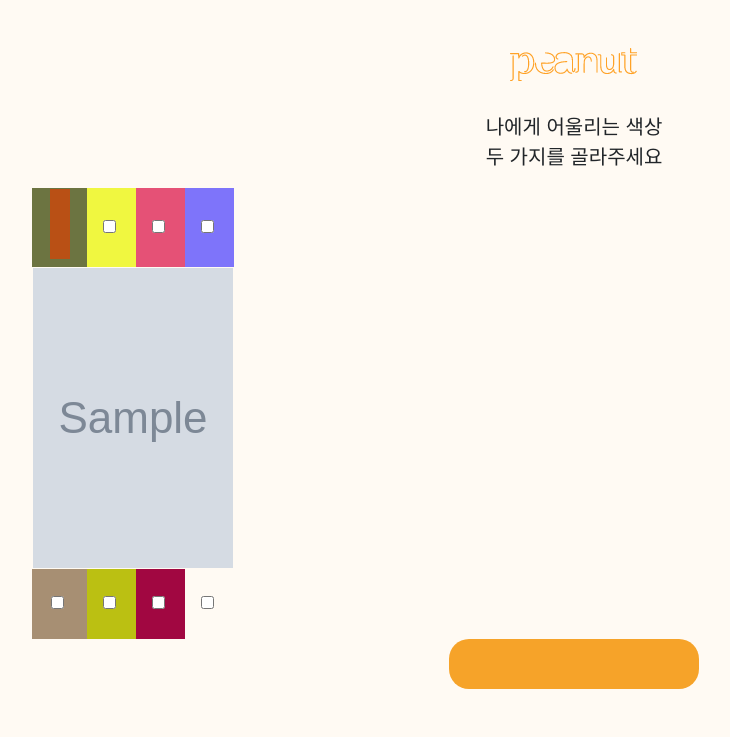
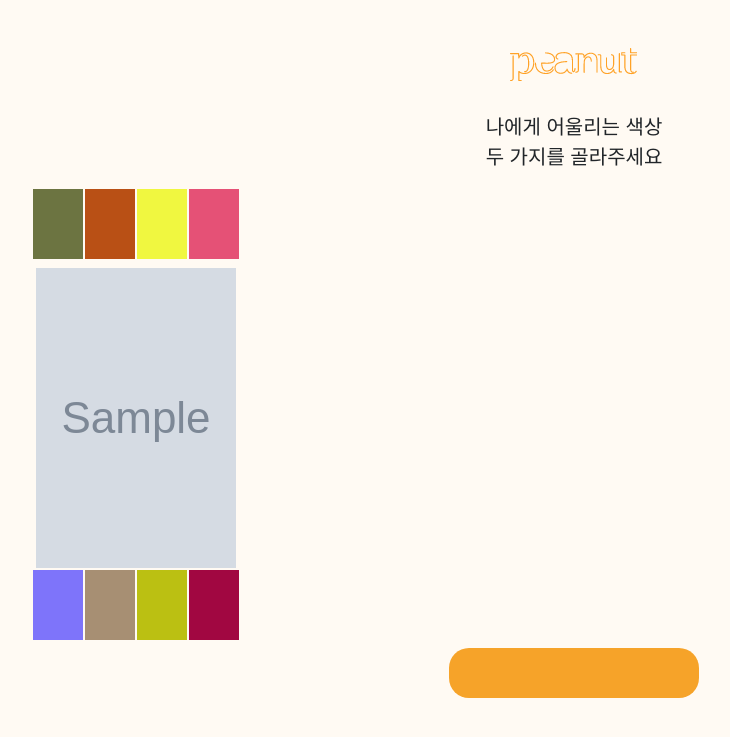
Before and after one commit to moongpom/dalc-peanut, a Django app: template personal/templates/colorSelect.html in a window 1280 px wide. Shown: the top 737 px of the page, without its empty margins (66-796 px from the left). Run offline with Django 3.2, Linux system fonts and the light colour scheme; the template is opened without the code that fills it: most values are stand-ins (such as "Sample title", 1, 10 or a date in 2020); grey boxes marked "Sample" are stand-in pictures; some libraries are stand-ins or nearby versions.

Commit message:
색상선택 체크박스 수정

```diff
--- a/personal/templates/colorSelect.html
+++ b/personal/templates/colorSelect.html
@@ -10,15 +10,16 @@
   .img-box {
     height: 200px;
   }
-  input[id="c1"] + label {
+  input[name ="color"] + label {
 				display: inline-block;
-        width:20px;
+        width:50px;
 				cursor: pointer;
 			}
-  input[id="c1"]:checked + label {
-				background-color: #666666;
+  input[name ="color"]:checked + label {
+        height:85px;
+        background-color: black;
 			}
-	input[id="c1"] {
+	input[name ="color"] {
 				display: none;
 			}
 
@@ -68,34 +69,34 @@
             {%csrf_token%}
           <table>
             <tr>
-              <td  class="random-color">
-              <input id="c1" type="checkbox" name="color"> <label for ="c1" class="random-color">    </label>
+              <td  >
+              <input id="c1" type="checkbox" name="color"> <label for ="c1"class="random-color" >    </label>
               </td>
-              <td class="random-color">
-                <input id="c2" type="checkbox" name="color"> <label for ="c2"></label>
+              <td >
+                <input id="c2" type="checkbox" name="color"> <label for ="c2" class="random-color"></label>
               </td>
-              <td class="random-color">
-                <input id="c3" type="checkbox" name="color"> <label for ="c3"></label>
+              <td >
+                <input id="c3" type="checkbox" name="color"> <label for ="c3" class="random-color"></label>
               </td>
-              <td class="random-color">
-                <input id="c4" type="checkbox" name="color"> <label for ="c4"></label>
+              <td >
+                <input id="c4" type="checkbox" name="color"> <label for ="c4" class="random-color"></label>
               </td>
             </tr>
             <tr>
               <td class="img-box" colspan="4"> {% if imageContents.image %} <img src={{imageContents.image.url}} alt='image' height="300px" width="200px" >{%endif%}</td>
             </tr>
             <tr>
-              <td class="random-color">
-                <input id="c5" type="checkbox" name="color"> <label for ="c5"></label>
+              <td >
+                <input id="c5" type="checkbox" name="color"> <label for ="c5" class="random-color"></label>
               </td>
-              <td class="random-color">
-                <input id="c6" type="checkbox" name="color"> <label for ="c6"></label>
+              <td >
+                <input id="c6" type="checkbox" name="color"> <label for ="c6" class="random-color"></label>
               </td>
-              <td class="random-color">
-                <input id="c7" type="checkbox" name="color"> <label for ="c7"></label>
+              <td>
+                <input id="c7" type="checkbox" name="color"> <label for ="c7"class="random-color"></label>
               </td>
-              <td class="random-color">
-                <input id="c8" type="checkbox" name="color"> <label for ="c8"></label>
+              <td >
+                <input id="c8" type="checkbox" name="color"> <label for ="c8"class="random-color"></label>
               </td>
             </tr>
           </table>
```
